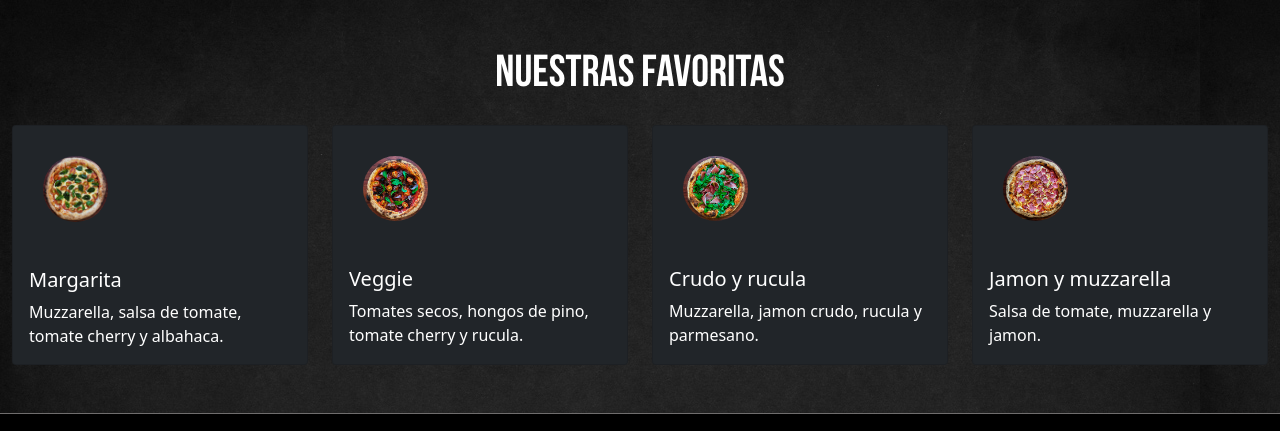
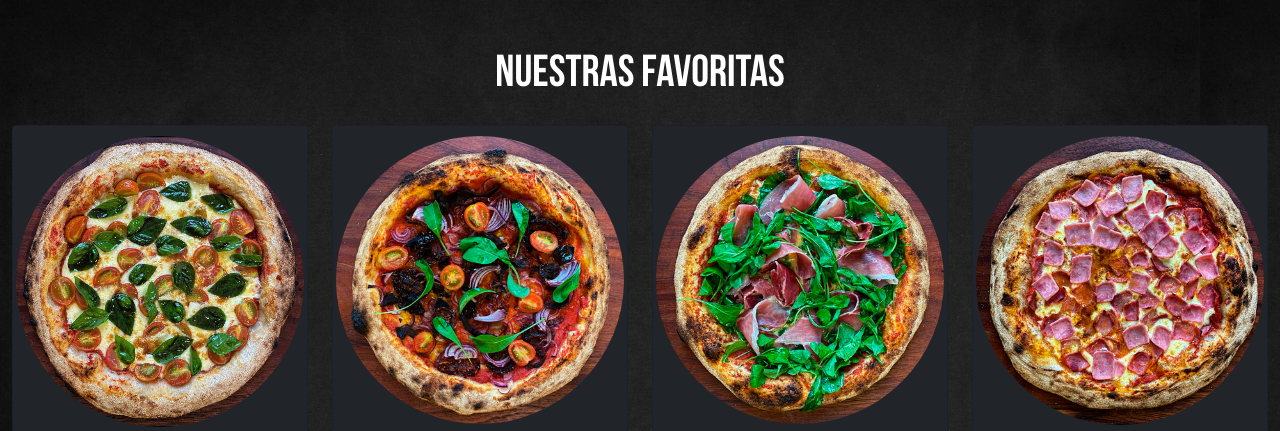
Before and after one commit to Arya-to/pizzar-tozzi, a website: page index.html in a window 1280 px wide. Shown: the part 1350-1781 px from the top of the page. Drawn offline with nearby package versions, Linux system fonts and the light colour scheme.

Commit message:
ultima prueba

```diff
--- a/scss/components/_menu.scss
+++ b/scss/components/_menu.scss
@@ -5,7 +5,7 @@
 .tarjeta {
     display: flex;
     flex-direction: column;
-    align-items: flex-start;
+    align-items: center;
     height: 100%;
 
     @media screen and (max-width: 992px) {
@@ -14,8 +14,9 @@
 
     img {
     border-radius: 50%;
-    padding: 30px;
-    width: 125px;
+    width: 18rem;
+    height: auto;
+    margin: 10px;
 
     @media screen and (max-width: 992px) {
         width: 90%;
```
Also changed, not shown: css/main.css.
